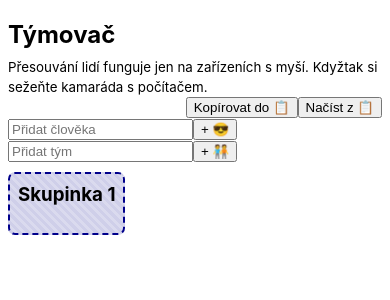
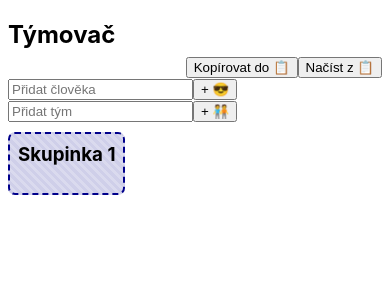
Before and after one commit to OSDVF/tymovac, a Nuxt app: page / in a window 390 px wide. Shown: the top 300 px of the page. Built offline with nearby package versions, Linux system fonts and the light colour scheme.

Commit message:
Removed note about mobile devices

```diff
--- a/app.vue
+++ b/app.vue
@@ -1,9 +1,6 @@
 <template>
   <div>
     <h2>Týmovač</h2>
-    <small>
-      Přesouvání lidí funguje jen na zařízeních s myší. Kdyžtak si sežeňte kamaráda s počítačem.
-    </small>
     <div style="float:right">
       <button @click="copyToClip">Kopírovat do 📋</button>
       <button @click="getFromClip">Načíst z 📋</button>
```
